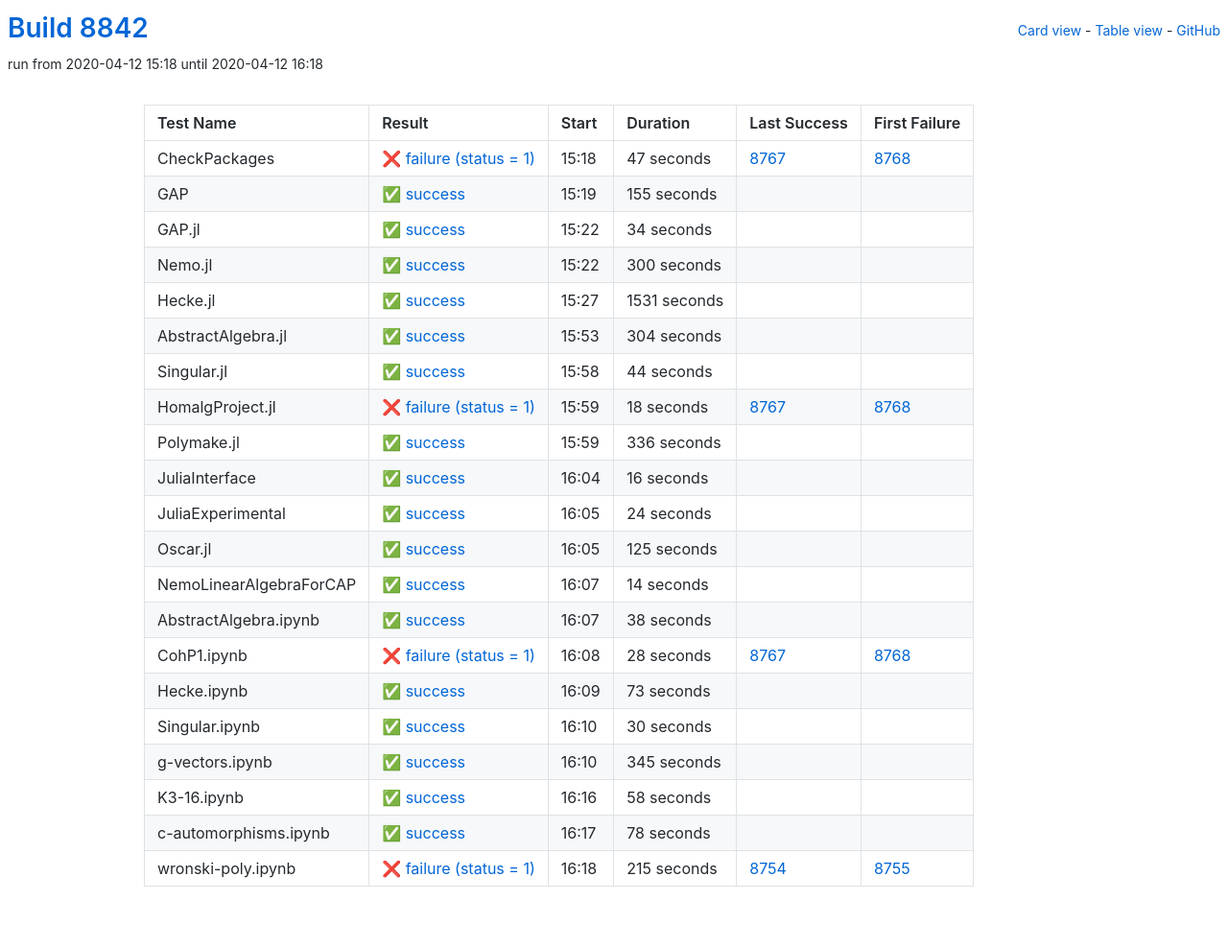
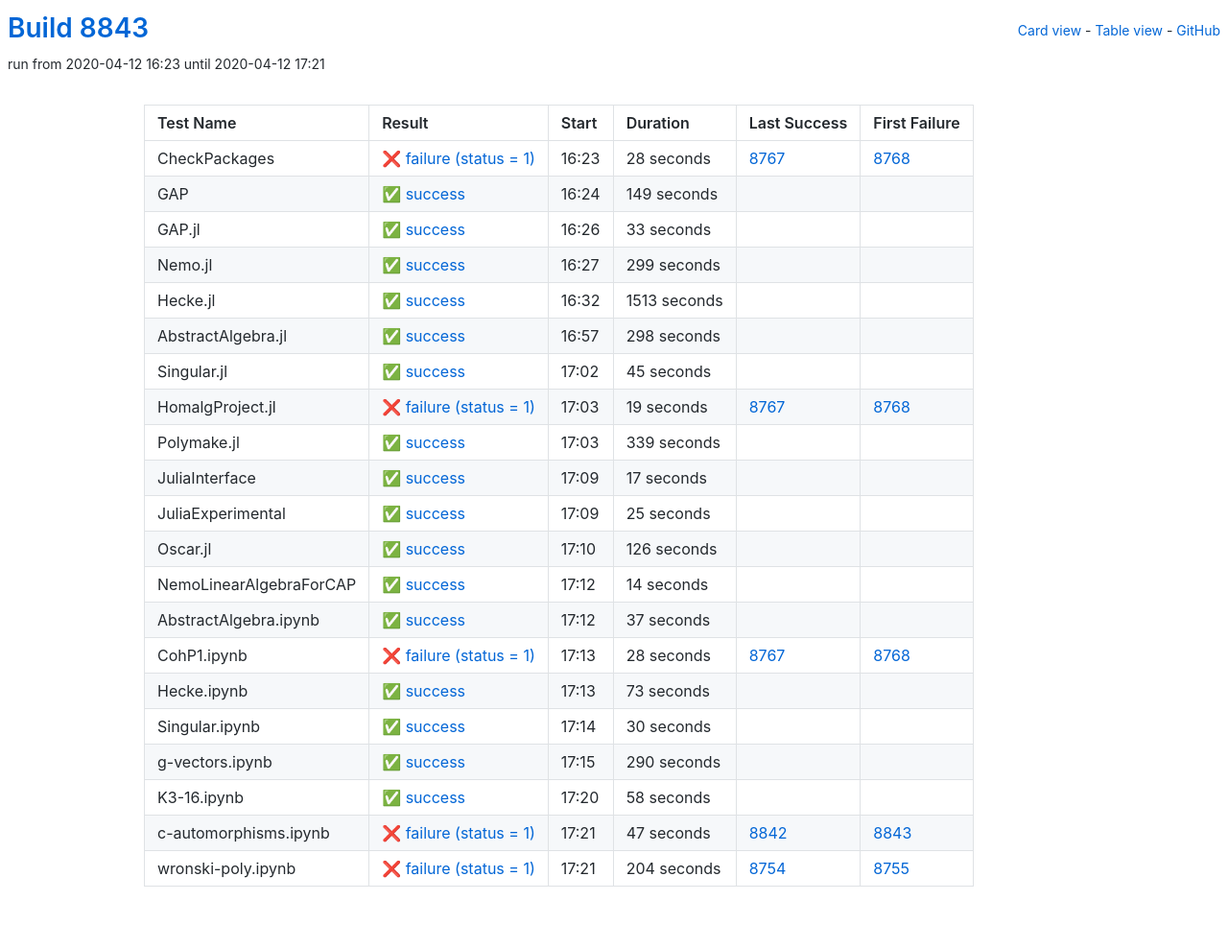
Before and after one commit to oscar-system/oscar-ci-status, a Jekyll site: the page built from table.html, in a window 1280 px wide. Shown: the whole page at 96% size. Built offline with Jekyll 4.4.1, drawn with Linux system fonts in a browser that asks for light colours.

Commit message:
Build 8843

```diff
--- a/_data/ci.yml
+++ b/_data/ci.yml
@@ -1,137 +1,137 @@
-build: 8842
-build_url: https://oscarci.mathematik.uni-kl.de/job/oscar/8842/
+build: 8843
+build_url: https://oscarci.mathematik.uni-kl.de/job/oscar/8843/
 job: oscar
 tests:
-- duration: 47
+- duration: 28
   exitcode: 1
   first_failure: 8768
   first_failure_url: https://oscarci.mathematik.uni-kl.de/job/oscar/8768/
   last_success: 8767
   last_success_url: https://oscarci.mathematik.uni-kl.de/job/oscar/8767/
-  log: https://oscarci.mathematik.uni-kl.de/job/oscar/8842/artifact/logs/build-8842/CheckPackages.log
+  log: https://oscarci.mathematik.uni-kl.de/job/oscar/8843/artifact/logs/build-8843/CheckPackages.log
   name: CheckPackages
-  start: 2020-04-12 15:18
+  start: 2020-04-12 16:23
   status: failure
   success: false
-- duration: 155
+- duration: 149
   exitcode: 0
   first_failure: false
   first_failure_url: null
   last_success: false
   last_success_url: null
-  log: https://oscarci.mathematik.uni-kl.de/job/oscar/8842/artifact/logs/build-8842/GAP.log
+  log: https://oscarci.mathematik.uni-kl.de/job/oscar/8843/artifact/logs/build-8843/GAP.log
   name: GAP
-  start: 2020-04-12 15:19
+  start: 2020-04-12 16:24
   status: success
   success: true
-- duration: 34
+- duration: 33
   exitcode: 0
   first_failure: false
   first_failure_url: null
   last_success: false
   last_success_url: null
-  log: https://oscarci.mathematik.uni-kl.de/job/oscar/8842/artifact/logs/build-8842/GAP.jl.log
+  log: https://oscarci.mathematik.uni-kl.de/job/oscar/8843/artifact/logs/build-8843/GAP.jl.log
   name: GAP.jl
-  start: 2020-04-12 15:22
+  start: 2020-04-12 16:26
   status: success
   success: true
-- duration: 300
+- duration: 299
   exitcode: 0
   first_failure: false
   first_failure_url: null
   last_success: false
   last_success_url: null
-  log: https://oscarci.mathematik.uni-kl.de/job/oscar/8842/artifact/logs/build-8842/Nemo.jl.log
+  log: https://oscarci.mathematik.uni-kl.de/job/oscar/8843/artifact/logs/build-8843/Nemo.jl.log
   name: Nemo.jl
-  start: 2020-04-12 15:22
+  start: 2020-04-12 16:27
   status: success
   success: true
-- duration: 1531
+- duration: 1513
   exitcode: 0
   first_failure: false
   first_failure_url: null
   last_success: false
   last_success_url: null
-  log: https://oscarci.mathematik.uni-kl.de/job/oscar/8842/artifact/logs/build-8842/Hecke.jl.log
+  log: https://oscarci.mathematik.uni-kl.de/job/oscar/8843/artifact/logs/build-8843/Hecke.jl.log
   name: Hecke.jl
-  start: 2020-04-12 15:27
+  start: 2020-04-12 16:32
   status: success
   success: true
-- duration: 304
+- duration: 298
   exitcode: 0
   first_failure: false
   first_failure_url: null
   last_success: false
   last_success_url: null
-  log: https://oscarci.mathematik.uni-kl.de/job/oscar/8842/artifact/logs/build-8842/AbstractAlgebra.jl.log
+  log: https://oscarci.mathematik.uni-kl.de/job/oscar/8843/artifact/logs/build-8843/AbstractAlgebra.jl.log
   name: AbstractAlgebra.jl
-  start: 2020-04-12 15:53
+  start: 2020-04-12 16:57
   status: success
   success: true
-- duration: 44
+- duration: 45
   exitcode: 0
   first_failure: false
   first_failure_url: null
   last_success: false
   last_success_url: null
-  log: https://oscarci.mathematik.uni-kl.de/job/oscar/8842/artifact/logs/build-8842/Singular.jl.log
+  log: https://oscarci.mathematik.uni-kl.de/job/oscar/8843/artifact/logs/build-8843/Singular.jl.log
   name: Singular.jl
-  start: 2020-04-12 15:58
+  start: 2020-04-12 17:02
   status: success
   success: true
-- duration: 18
+- duration: 19
   exitcode: 1
   first_failure: 8768
   first_failure_url: https://oscarci.mathematik.uni-kl.de/job/oscar/8768/
   last_success: 8767
   last_success_url: https://oscarci.mathematik.uni-kl.de/job/oscar/8767/
-  log: https://oscarci.mathematik.uni-kl.de/job/oscar/8842/artifact/logs/build-8842/HomalgProject.jl.log
+  log: https://oscarci.mathematik.uni-kl.de/job/oscar/8843/artifact/logs/build-8843/HomalgProject.jl.log
   name: HomalgProject.jl
-  start: 2020-04-12 15:59
+  start: 2020-04-12 17:03
   status: failure
   success: false
-- duration: 336
+- duration: 339
   exitcode: 0
   first_failure: false
   first_failure_url: null
   last_success: false
   last_success_url: null
-  log: https://oscarci.mathematik.uni-kl.de/job/oscar/8842/artifact/logs/build-8842/Polymake.jl.log
+  log: https://oscarci.mathematik.uni-kl.de/job/oscar/8843/artifact/logs/build-8843/Polymake.jl.log
   name: Polymake.jl
-  start: 2020-04-12 15:59
+  start: 2020-04-12 17:03
   status: success
   success: true
-- duration: 16
+- duration: 17
   exitcode: 0
   first_failure: false
   first_failure_url: null
   last_success: false
   last_success_url: null
-  log: https://oscarci.mathematik.uni-kl.de/job/oscar/8842/artifact/logs/build-8842/JuliaInterface.log
+  log: https://oscarci.mathematik.uni-kl.de/job/oscar/8843/artifact/logs/build-8843/JuliaInterface.log
   name: JuliaInterface
-  start: 2020-04-12 16:04
+  start: 2020-04-12 17:09
   status: success
   success: true
-- duration: 24
+- duration: 25
   exitcode: 0
   first_failure: false
   first_failure_url: null
   last_success: false
   last_success_url: null
-  log: https://oscarci.mathematik.uni-kl.de/job/oscar/8842/artifact/logs/build-8842/JuliaExperimental.log
+  log: https://oscarci.mathematik.uni-kl.de/job/oscar/8843/artifact/logs/build-8843/JuliaExperimental.log
   name: JuliaExperimental
-  start: 2020-04-12 16:05
+  start: 2020-04-12 17:09
   status: success
   success: true
-- duration: 125
+- duration: 126
   exitcode: 0
   first_failure: false
   first_failure_url: null
   last_success: false
   last_success_url: null
-  log: https://oscarci.mathematik.uni-kl.de/job/oscar/8842/artifact/logs/build-8842/Oscar.jl.log
+  log: https://oscarci.mathematik.uni-kl.de/job/oscar/8843/artifact/logs/build-8843/Oscar.jl.log
   name: Oscar.jl
-  start: 2020-04-12 16:05
+  start: 2020-04-12 17:10
   status: success
   success: true
 - duration: 14
@@ -140,20 +140,20 @@
   first_failure_url: null
   last_success: false
   last_success_url: null
-  log: https://oscarci.mathematik.uni-kl.de/job/oscar/8842/artifact/logs/build-8842/NemoLinearAlgebraForCAP.log
+  log: https://oscarci.mathematik.uni-kl.de/job/oscar/8843/artifact/logs/build-8843/NemoLinearAlgebraForCAP.log
   name: NemoLinearAlgebraForCAP
-  start: 2020-04-12 16:07
+  start: 2020-04-12 17:12
   status: success
   success: true
-- duration: 38
+- duration: 37
   exitcode: 0
   first_failure: false
   first_failure_url: null
   last_success: false
   last_success_url: null
-  log: https://oscarci.mathematik.uni-kl.de/job/oscar/8842/artifact/logs/build-8842/AbstractAlgebra.ipynb.log
+  log: https://oscarci.mathematik.uni-kl.de/job/oscar/8843/artifact/logs/build-8843/AbstractAlgebra.ipynb.log
   name: AbstractAlgebra.ipynb
-  start: 2020-04-12 16:07
+  start: 2020-04-12 17:12
   status: success
   success: true
 - duration: 28
@@ -162,9 +162,9 @@
   first_failure_url: https://oscarci.mathematik.uni-kl.de/job/oscar/8768/
   last_success: 8767
   last_success_url: https://oscarci.mathematik.uni-kl.de/job/oscar/8767/
-  log: https://oscarci.mathematik.uni-kl.de/job/oscar/8842/artifact/logs/build-8842/CohP1.ipynb.log
+  log: https://oscarci.mathematik.uni-kl.de/job/oscar/8843/artifact/logs/build-8843/CohP1.ipynb.log
   name: CohP1.ipynb
-  start: 2020-04-12 16:08
+  start: 2020-04-12 17:13
   status: failure
   success: false
 - duration: 73
@@ -173,9 +173,9 @@
   first_failure_url: null
   last_success: false
   last_success_url: null
-  log: https://oscarci.mathematik.uni-kl.de/job/oscar/8842/artifact/logs/build-8842/Hecke.ipynb.log
+  log: https://oscarci.mathematik.uni-kl.de/job/oscar/8843/artifact/logs/build-8843/Hecke.ipynb.log
   name: Hecke.ipynb
-  start: 2020-04-12 16:09
+  start: 2020-04-12 17:13
   status: success
   success: true
 - duration: 30
@@ -184,20 +184,20 @@
   first_failure_url: null
   last_success: false
   last_success_url: null
-  log: https://oscarci.mathematik.uni-kl.de/job/oscar/8842/artifact/logs/build-8842/Singular.ipynb.log
+  log: https://oscarci.mathematik.uni-kl.de/job/oscar/8843/artifact/logs/build-8843/Singular.ipynb.log
   name: Singular.ipynb
-  start: 2020-04-12 16:10
+  start: 2020-04-12 17:14
   status: success
   success: true
-- duration: 345
+- duration: 290
   exitcode: 0
   first_failure: false
   first_failure_url: null
   last_success: false
   last_success_url: null
-  log: https://oscarci.mathematik.uni-kl.de/job/oscar/8842/artifact/logs/build-8842/g-vectors.ipynb.log
+  log: https://oscarci.mathematik.uni-kl.de/job/oscar/8843/artifact/logs/build-8843/g-vectors.ipynb.log
   name: g-vectors.ipynb
-  start: 2020-04-12 16:10
+  start: 2020-04-12 17:15
   status: success
   success: true
 - duration: 58
@@ -206,30 +206,30 @@
   first_failure_url: null
   last_success: false
   last_success_url: null
-  log: https://oscarci.mathematik.uni-kl.de/job/oscar/8842/artifact/logs/build-8842/K3-16.ipynb.log
+  log: https://oscarci.mathematik.uni-kl.de/job/oscar/8843/artifact/logs/build-8843/K3-16.ipynb.log
   name: K3-16.ipynb
-  start: 2020-04-12 16:16
+  start: 2020-04-12 17:20
   status: success
   success: true
-- duration: 78
-  exitcode: 0
-  first_failure: false
-  first_failure_url: null
-  last_success: false
-  last_success_url: null
-  log: https://oscarci.mathematik.uni-kl.de/job/oscar/8842/artifact/logs/build-8842/c-automorphisms.ipynb.log
+- duration: 47
+  exitcode: 1
+  first_failure: 8843
+  first_failure_url: https://oscarci.mathematik.uni-kl.de/job/oscar/8843/
+  last_success: 8842
+  last_success_url: https://oscarci.mathematik.uni-kl.de/job/oscar/8842/
+  log: https://oscarci.mathematik.uni-kl.de/job/oscar/8843/artifact/logs/build-8843/c-automorphisms.ipynb.log
   name: c-automorphisms.ipynb
-  start: 2020-04-12 16:17
-  status: success
-  success: true
-- duration: 215
+  start: 2020-04-12 17:21
+  status: failure
+  success: false
+- duration: 204
   exitcode: 1
   first_failure: 8755
   first_failure_url: https://oscarci.mathematik.uni-kl.de/job/oscar/8755/
   last_success: 8754
   last_success_url: https://oscarci.mathematik.uni-kl.de/job/oscar/8754/
-  log: https://oscarci.mathematik.uni-kl.de/job/oscar/8842/artifact/logs/build-8842/wronski-poly.ipynb.log
+  log: https://oscarci.mathematik.uni-kl.de/job/oscar/8843/artifact/logs/build-8843/wronski-poly.ipynb.log
   name: wronski-poly.ipynb
-  start: 2020-04-12 16:18
+  start: 2020-04-12 17:21
   status: failure
   success: false
```
Also changed, not shown: README.md.
